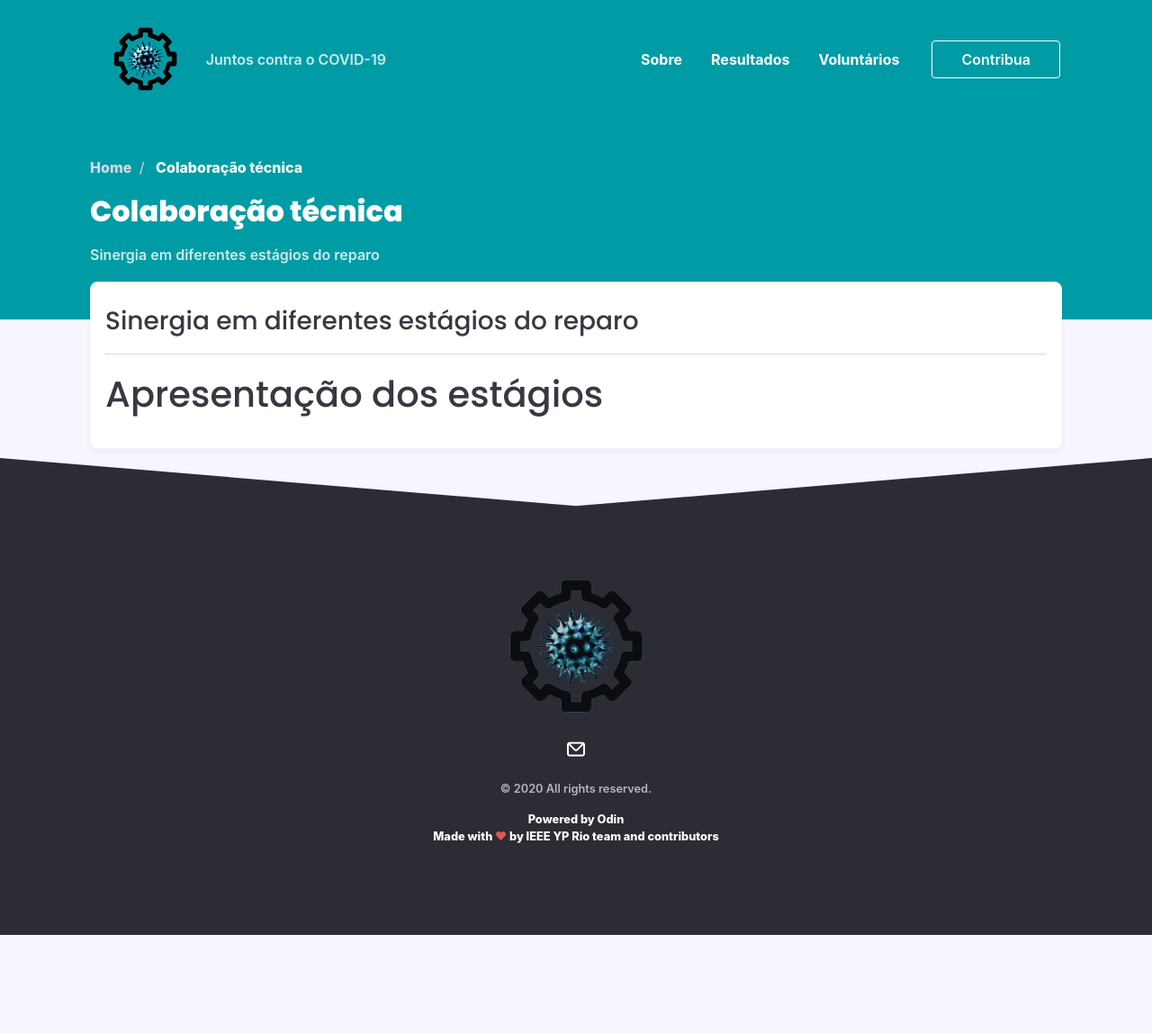
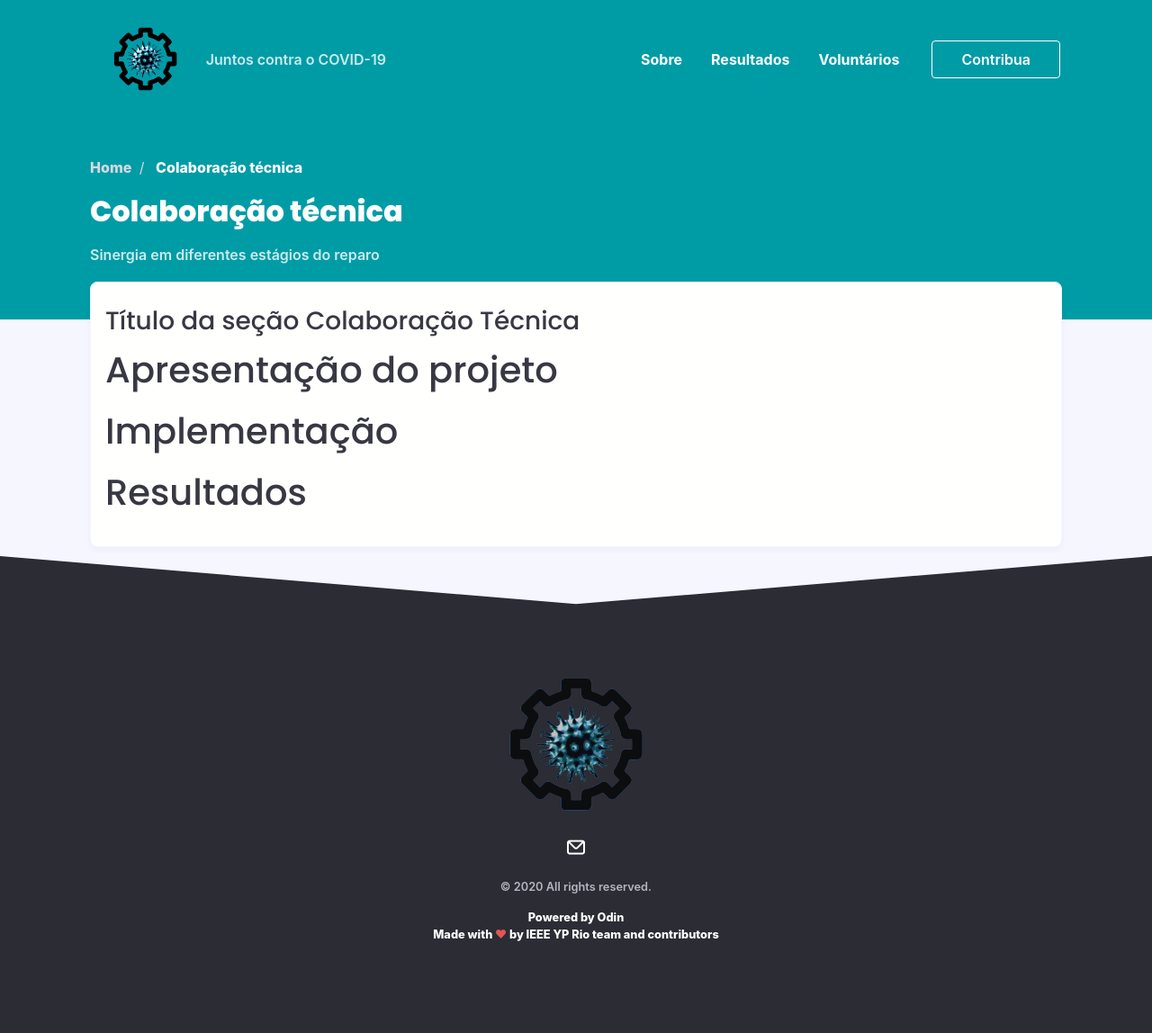
Before and after one commit to rio-covid-19/rio-covid-19.github.io, a Jekyll site: the page built from _posts/Colaboração técnica/2020-01-01-sinergia.md, in a window 1280 px wide. Shown: the whole page at 90% size. Built offline with Jekyll 4.4.1, drawn with Linux system fonts in a browser that asks for light colours; nearby versions of some CDN libraries; some web fonts are replaced; before the commit the page ends 1039 px from its top, so only the background shows below that.

Commit message:
Updated posts structure.

```diff
--- a/_posts/Colaboração técnica/2020-01-01-sinergia.md
+++ b/_posts/Colaboração técnica/2020-01-01-sinergia.md
@@ -1,12 +1,12 @@
 ---
 layout: article
-title: "Sinergia em diferentes estágios do reparo"
+title: "Título da seção Colaboração Técnica"
 date: 2020-01-01 00:00:00 -0000
 category: colab-tec
-author:
-short-description:
 ---
 
------
+# Apresentação do projeto
 
-# Apresentação dos estágios
+# Implementação
+
+# Resultados
```
Also changed, not shown: _posts/Mapeamento de consertos/2020-01-01-sos-tec-saude.md (+6 -4 lines), _posts/Mapeamento de consertos/2020-01-01-testing.md (deleted, +0 -13 lines), _posts/Monitoramento da saúde/2020-01-01-linha-de-frente.md (+1 -5 lines), _posts/Monitoramento patrimonial/2020-01-01-teste.md (deleted, +0 -15 lines), _posts/Monitoramento patrimonial/2020-01-01-vigia-equip.md (+1 -5 lines).
